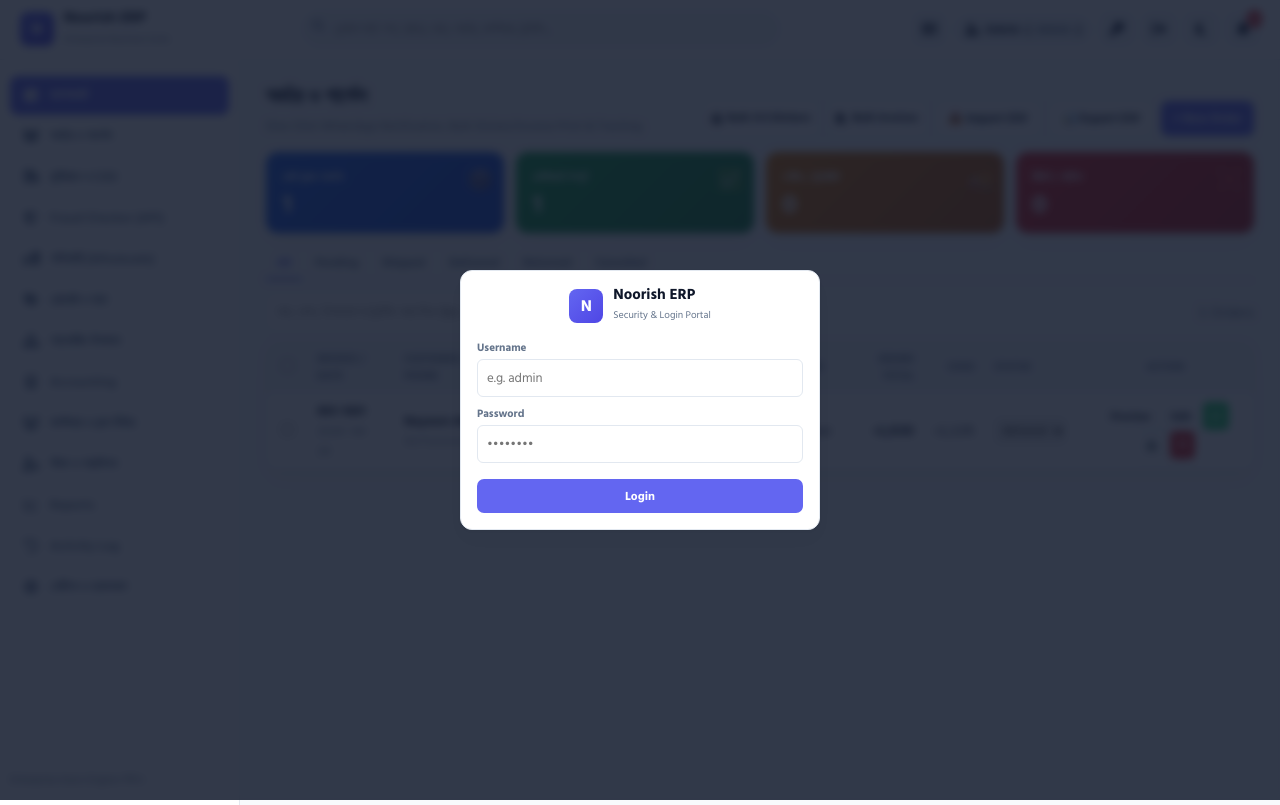
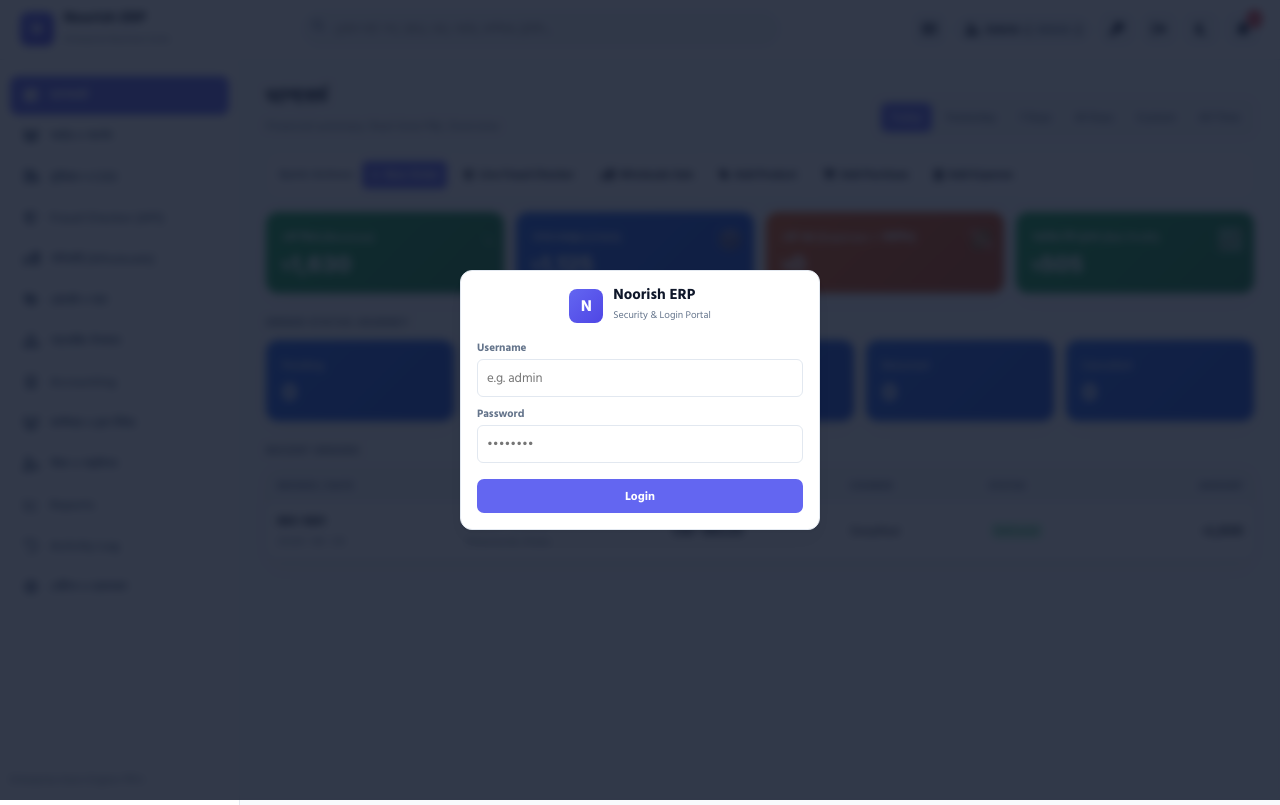
Before and after one commit to abdulazizexpress/my-erp-system, a website: page public/index.html in a window 1280 px wide. Drawn offline with Linux system fonts and the light colour scheme; no server answers.

Commit message:
index.html

```diff
--- a/public/index.html
+++ b/public/index.html
@@ -124,7 +124,7 @@
   <main class="main">
 
     <!-- DASHBOARD -->
-    <section class="view" id="view-dashboard">
+    <section class="view active" id="view-dashboard">
       <div class="topbar">
         <div>
           <h1 id="view-title-dashboard">Dashboard</h1>
@@ -292,7 +292,7 @@
     </section>
 
     <!-- ORDERS -->
-    <section class="view active" id="view-orders">
+    <section class="view" id="view-orders">
       <div class="topbar">
         <div>
           <h1 id="view-title-orders">অর্ডার ও পার্সেল লিস্ট</h1>
```
Lines whose indentation alone changed are shown as unchanged.
